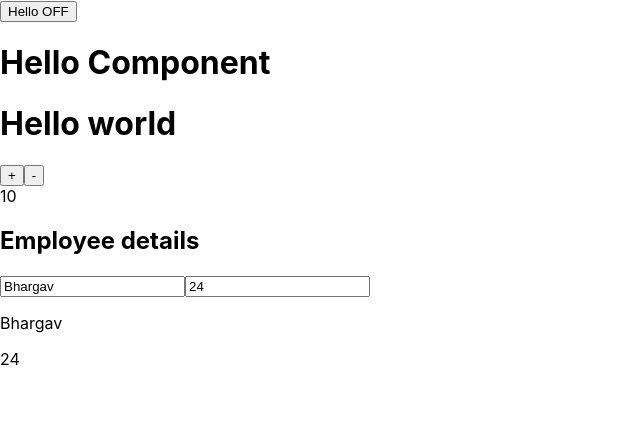
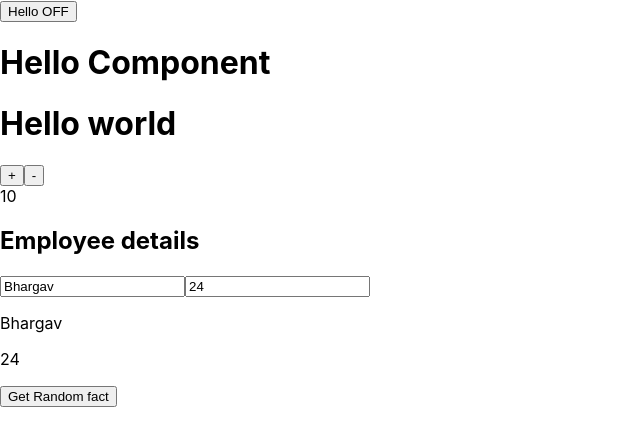
Before and after one commit to isbhargav/hook-tutorial, a React (Create React App) app: page / in a window 1280 px wide. Shown: the top 446 px of the page, without its empty margins (0-640 px from the left). Built offline with nearby package versions, Linux system fonts and the light colour scheme; no server answers.

Commit message:
UseEffect with subcomponent

```diff
--- a/src/App.js
+++ b/src/App.js
@@ -1,9 +1,15 @@
 import React, { useState, useEffect } from 'react';
 import { useEmp } from './useEmp'
 import Hello from './Hello'
+import { RandomFact } from './RandomFact'
+
+function getRandomInt(max) {
+  return Math.floor(Math.random() * Math.floor(max));
+}
 
 const App = () => {
   const [count, setCount] = useState(10);
+  const [num, setNum] = useState(getRandomInt(10));
   const [showHello, setHello] = useState(true);
   const [employee, handleEmpInfoChange] = useEmp({ name: 'Bhargav', age: 24 });
   useEffect(() => {
@@ -33,6 +39,10 @@ const App = () => {
         <p>{employee.name}</p>
         <p>{employee.age}</p>
       </div >
+      <div>
+        <button onClick={() => setNum(getRandomInt(100))}>Get Random fact</button>
+        <RandomFact value={num}></RandomFact>
+      </div>
     </>
   );
 }
--- /dev/null
+++ b/src/RandomFact.js
@@ -0,0 +1,11 @@
+import React, { useEffect, useState } from 'react'
+export const RandomFact = (props) => {
+    const num = props.value;
+    const [fact, setFact] = useState(null);
+    useEffect(() => {
+        fetch('http://numbersapi.com/' + num).then(x => x.text()).then(x => setFact(x))
+    }, [num])
+    return (
+        <h3>{fact}</h3>
+    );
+}
```
